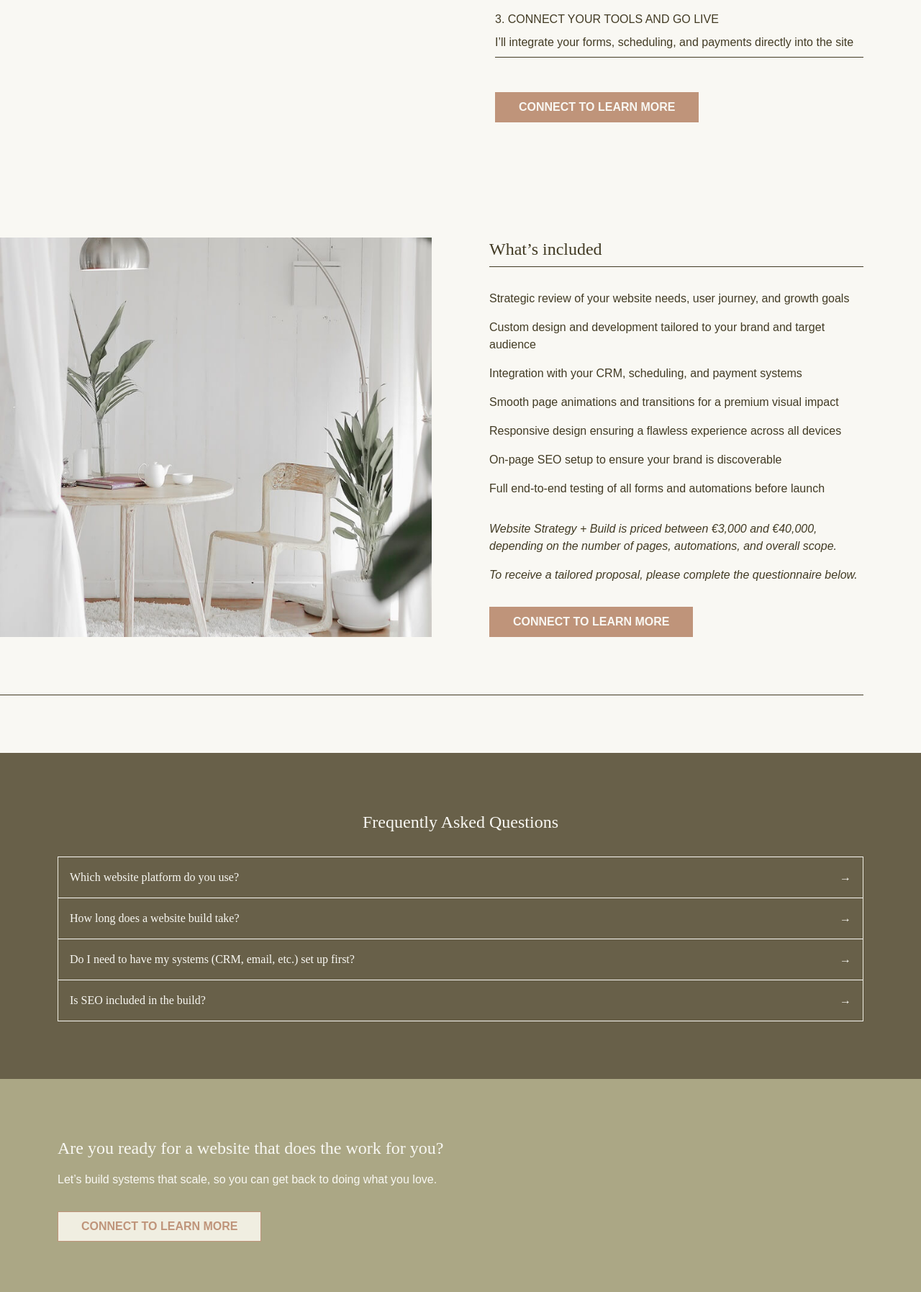
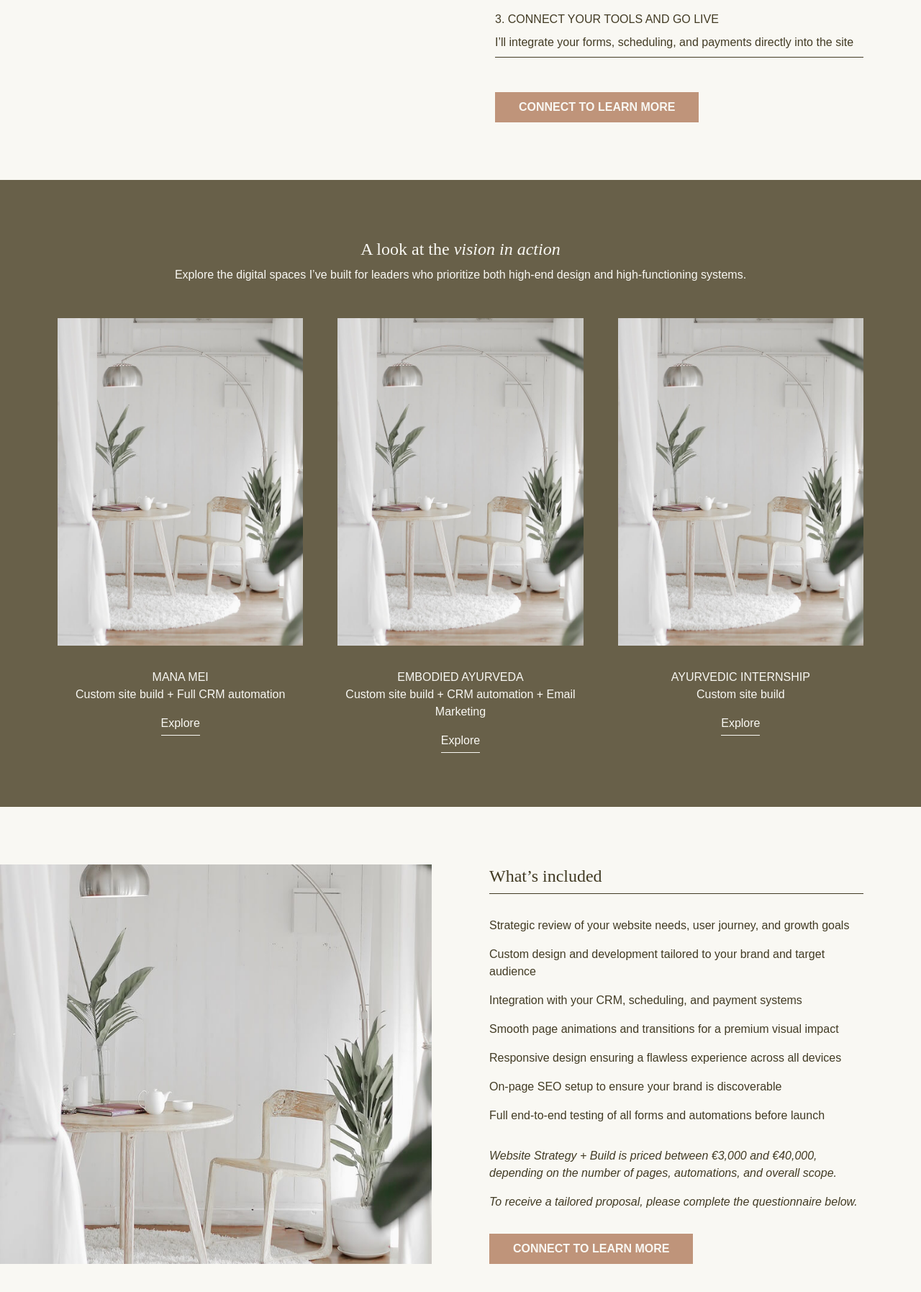
Before and after one commit to brittwoodard/brittanywoodard, a Jekyll site: the page built from website-strategy-build.html, in a window 1280 px wide, cut to the strip 2015-3816 px from the top of the page. Shown: the top 1795 px of the strip at 72% size. Built offline with Jekyll 4.4.1, drawn with Linux system fonts in a browser that asks for light colours; some web fonts are replaced.

Commit message:
website build page complete (before images)

```diff
--- a/assets/css/style.css
+++ b/assets/css/style.css
@@ -740,6 +740,9 @@ li:last-child {
 .hidden {
   display: none;
 }
+.aspect-portrait {
+  aspect-ratio: 3 / 4;
+}
 .h-\[100vh\] {
   height: 100vh;
 }
@@ -782,6 +785,9 @@ li:last-child {
 .grid-cols-1 {
   grid-template-columns: repeat(1, minmax(0, 1fr));
 }
+.grid-cols-3 {
+  grid-template-columns: repeat(3, minmax(0, 1fr));
+}
 .flex-col {
   flex-direction: column;
 }
@@ -805,6 +811,12 @@ li:last-child {
 }
 .justify-items-stretch {
   justify-items: stretch;
+}
+.gap-20 {
+  gap: 5rem;
+}
+.gap-12 {
+  gap: 3rem;
 }
 .divide-y > :not([hidden]) ~ :not([hidden]) {
   --tw-divide-y-reverse: 0;
@@ -924,6 +936,9 @@ li:last-child {
 .pb-20 {
   padding-bottom: 5rem;
 }
+.pb-4 {
+  padding-bottom: 1rem;
+}
 .text-left {
   text-align: left;
 }
@@ -960,6 +975,9 @@ li:last-child {
 .font-normal {
   font-weight: 400;
 }
+.uppercase {
+  text-transform: uppercase;
+}
 .lowercase {
   text-transform: lowercase;
 }
@@ -986,6 +1004,17 @@ li:last-child {
   --tw-shadow-colored: 0 10px 15px -3px var(--tw-shadow-color), 0 4px 6px -4px var(--tw-shadow-color);
   box-shadow: var(--tw-ring-offset-shadow, 0 0 #0000), var(--tw-ring-shadow, 0 0 #0000), var(--tw-shadow);
 }
+.transition-opacity {
+  transition-property: opacity;
+  transition-timing-function: cubic-bezier(0.4, 0, 0.2, 1);
+  transition-duration: 150ms;
+}
+.duration-700 {
+  transition-duration: 700ms;
+}
+.ease-in-out {
+  transition-timing-function: cubic-bezier(0.4, 0, 0.2, 1);
+}
 
 :root {
     --feature: #BF947A;
@@ -1010,9 +1039,46 @@ li:last-child {
   border-bottom-width: 1px;
 }
 
+.hover\:border-x-light:hover {
+  --tw-border-opacity: 1;
+  border-color: rgb(249 248 243 / var(--tw-border-opacity));
+}
+
+.hover\:border-feature:hover {
+  --tw-border-opacity: 1;
+  border-color: rgb(191 148 122 / var(--tw-border-opacity));
+}
+
+.hover\:border-x-light:hover {
+  --tw-border-opacity: 1;
+  border-left-color: rgb(240 238 225 / var(--tw-border-opacity));
+  border-right-color: rgb(240 238 225 / var(--tw-border-opacity));
+}
+
 .hover\:text-dark:hover {
   --tw-text-opacity: 1;
   color: rgb(104 96 73 / var(--tw-text-opacity));
+}
+
+.hover\:text-feature:hover {
+  --tw-text-opacity: 1;
+  color: rgb(191 148 122 / var(--tw-text-opacity));
+}
+
+.hover\:transition:hover {
+  transition-property: color, background-color, border-color, text-decoration-color, fill, stroke, opacity, box-shadow, transform, filter, -webkit-backdrop-filter;
+  transition-property: color, background-color, border-color, text-decoration-color, fill, stroke, opacity, box-shadow, transform, filter, backdrop-filter;
+  transition-property: color, background-color, border-color, text-decoration-color, fill, stroke, opacity, box-shadow, transform, filter, backdrop-filter, -webkit-backdrop-filter;
+  transition-timing-function: cubic-bezier(0.4, 0, 0.2, 1);
+  transition-duration: 150ms;
+}
+
+.hover\:duration-500:hover {
+  transition-duration: 500ms;
+}
+
+.group:hover .group-hover\:opacity-0 {
+  opacity: 0;
 }
 
 @media (min-width: 640px) {
@@ -1079,6 +1145,9 @@ li:last-child {
   .md\:gap-20 {
     gap: 5rem;
   }
+  .md\:gap-8 {
+    gap: 2rem;
+  }
   .md\:border-r {
     border-right-width: 1px;
   }
@@ -1143,6 +1212,9 @@ li:last-child {
   .lg\:grid-cols-3 {
     grid-template-columns: repeat(3, minmax(0, 1fr));
   }
+  .lg\:gap-12 {
+    gap: 3rem;
+  }
   .lg\:divide-x > :not([hidden]) ~ :not([hidden]) {
     --tw-divide-x-reverse: 0;
     border-right-width: calc(1px * var(--tw-divide-x-reverse));
--- a/website-strategy-build.html
+++ b/website-strategy-build.html
@@ -29,6 +29,22 @@ system:
       description: I’ll develop a responsive, fast site that reflects the premium nature of your brand.
     - title: 3. Connect your tools and go live
       description: I’ll integrate your forms, scheduling, and payments directly into the site
+portfolio:
+  - title: Mana Mei
+    description: Custom site build + Full CRM automation
+    url:
+    featured_image: /uploads/gentle-within-1.jpg
+    hover_image: /uploads/gentle-within-3.jpg
+  - title: Embodied Ayurveda
+    description: Custom site build + CRM automation + Email Marketing
+    url:
+    featured_image: /uploads/gentle-within-1.jpg
+    hover_image: /uploads/gentle-within-3.jpg
+  - title: Ayurvedic Internship
+    description: Custom site build
+    url:
+    featured_image: /uploads/gentle-within-1.jpg
+    hover_image: /uploads/gentle-within-3.jpg
 includes:
   featured_image: /uploads/gentle-within-1.jpg
   heading_html: What’s included
@@ -79,6 +95,32 @@ cta:
 {% include section-system.html %}
 
 
+<!-- Portfolio -->
+<section class="bg-dark text-x-light py-20 px-8 lg:px-20">
+  <div class="text-center mb-12">
+    <h2 class="heading mb-2">A look at the <em>vision in action</em></h2>
+    <p>Explore the digital spaces I’ve built for leaders who prioritize both high-end design and high-functioning systems.</p>
+  </div>
+
+  <div class="md:grid md:grid-cols-3 md:gap-8 lg:gap-12">
+    {% for item in page.portfolio %}
+    <div class="text-center mb-12 last:mb-0 md:mb-0 group">
+
+      <div class="relative aspect-portrait overflow-hidden">
+        <div class="bg-image-style absolute inset-0" style="background-image: url('{{ item.hover_image }}')"></div>
+        <div class="bg-image-style absolute inset-0 transition-opacity duration-700 ease-in-out group-hover:opacity-0" style="background-image: url('{{ item.featured_image }}')"></div>
+      </div>
+
+      <div>
+        <h3 class="uppercase mt-8">{{ item.title }}</h3>
+        <p>{{ item.description }}</p>
+        <a href="{{ item.url }}" class="pb-2 border-b border-x-light hover:border-feature hover:text-feature hover:transition hover:duration-500">Explore</a>
+      </div>
+
+    </div> {% endfor %}
+  </div>
+</section>
+
 <!-- Includes -->
 {% include section-includes.html %}
 
```
